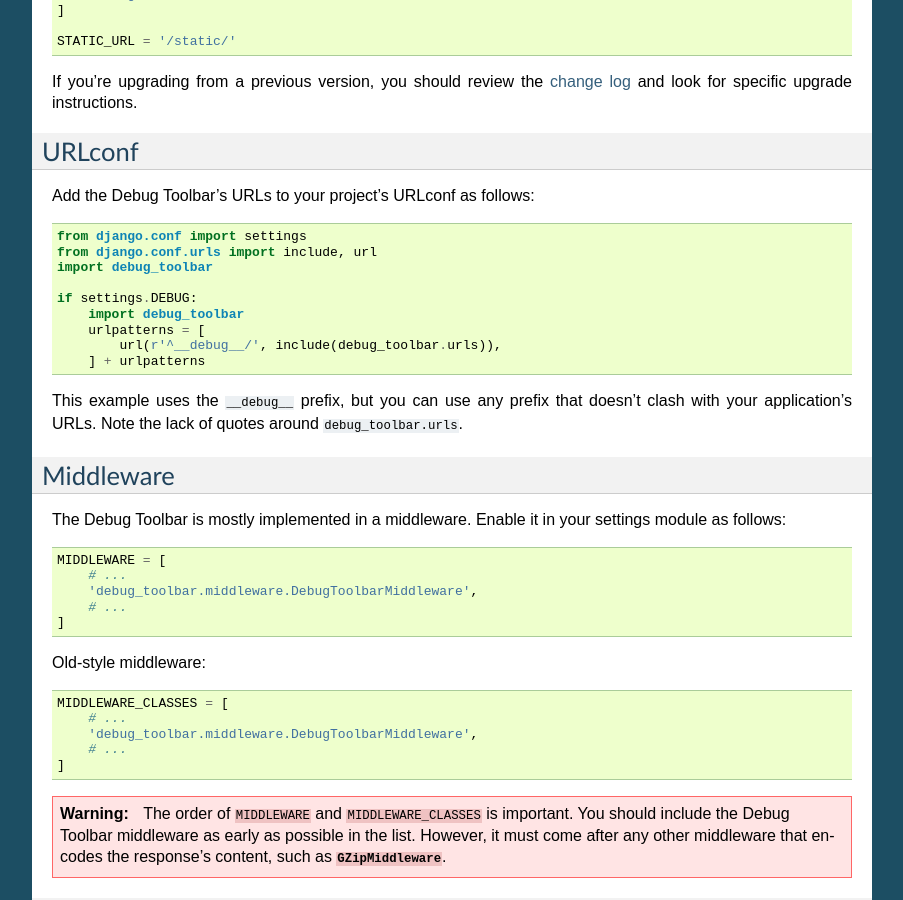
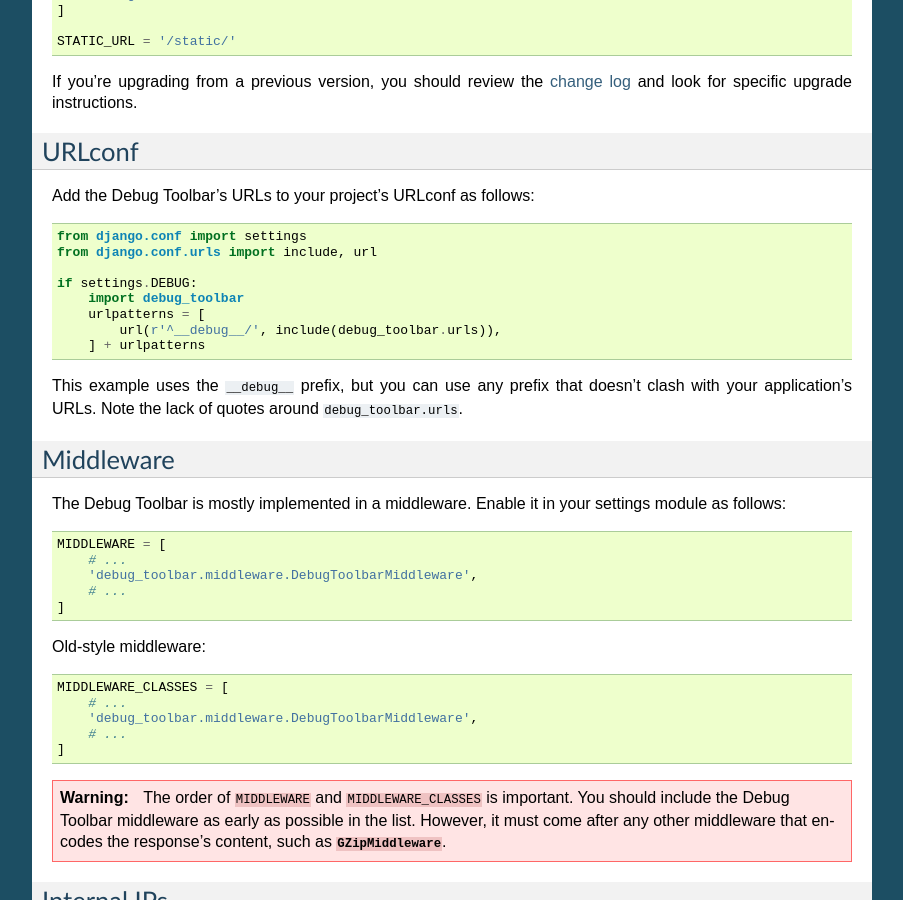
Before and after one commit to jazzband/django-debug-toolbar, a Sphinx documentation site: the page built from docs/installation.rst, in a window 1280 px wide and 900 px high, scrolled down 567 px. Shown: the whole window, without its empty margins (198-1101 px from the left). Built offline with Sphinx 7.4.7, drawn with Linux system fonts in a browser that asks for light colours.

Commit message:
Revert "Add missing import statement in docs"
This reverts commit e01e75abdba774035222cc2f932eab26b0d10295.

For some reason, I didn't see the existing import statement.

```diff
--- a/docs/installation.rst
+++ b/docs/installation.rst
@@ -44,7 +44,6 @@
 
     from django.conf import settings
     from django.conf.urls import include, url
-    import debug_toolbar
 
     if settings.DEBUG:
         import debug_toolbar
```
